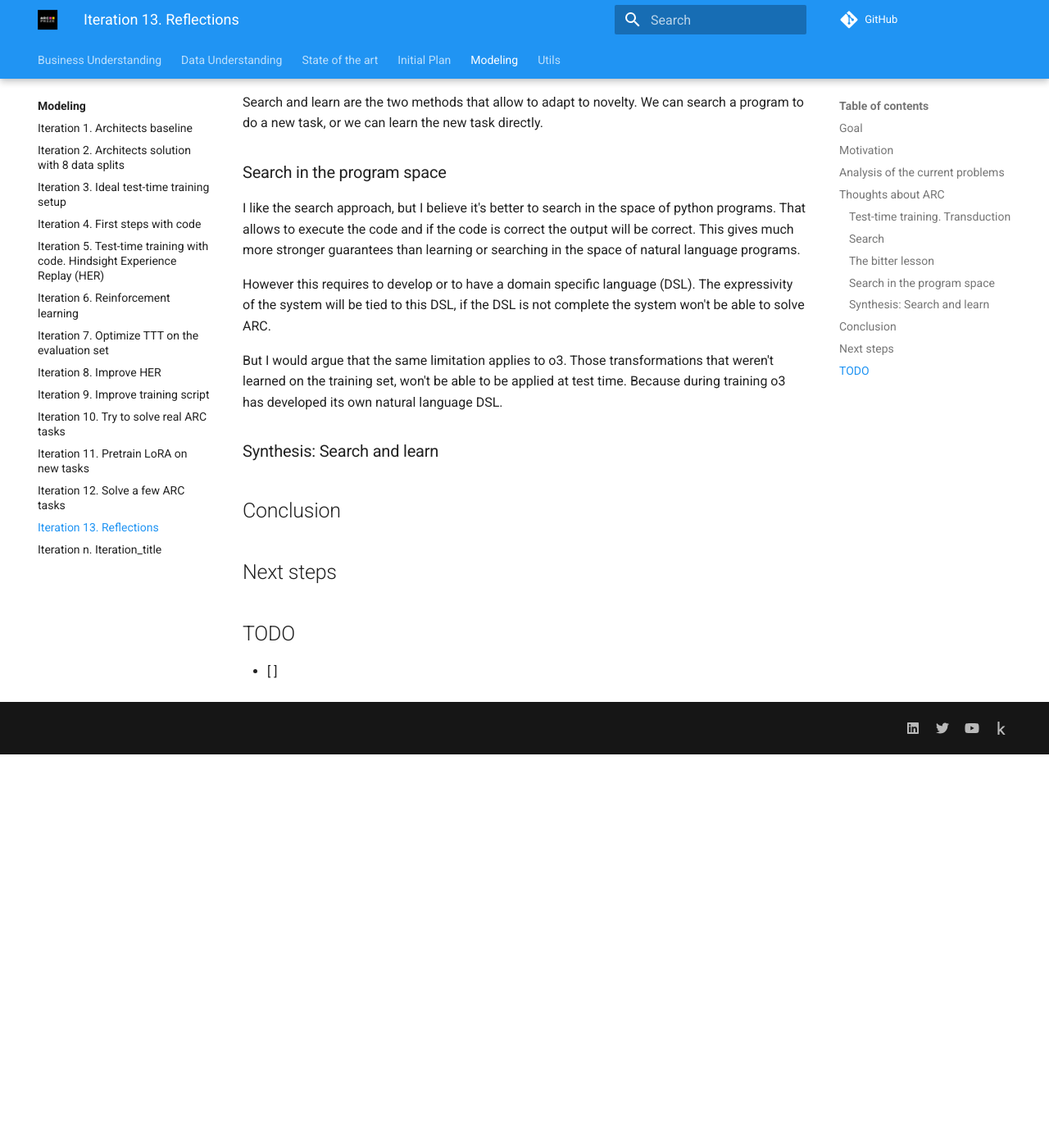
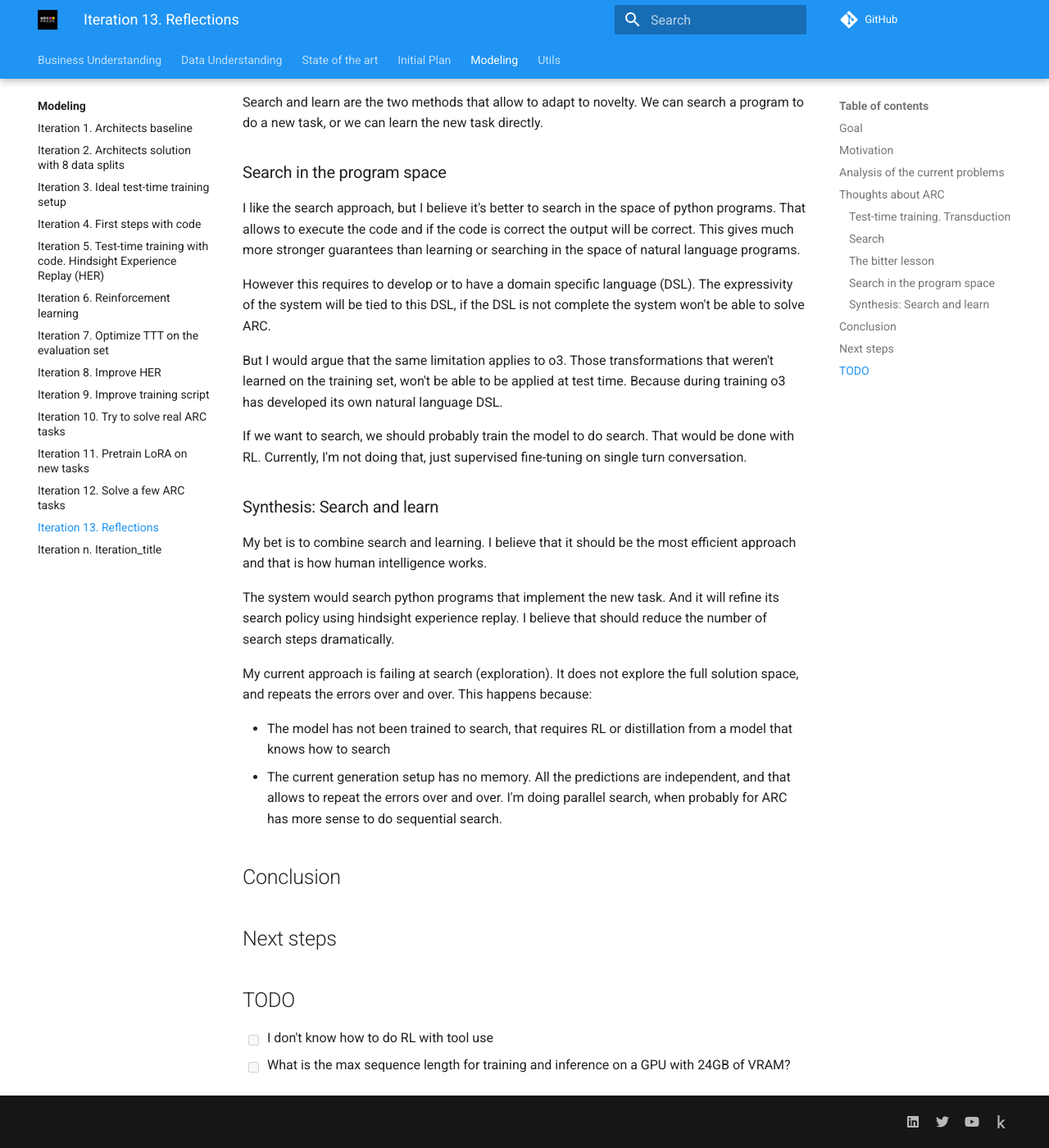
Before and after one commit to ironbar/arc25, an MkDocs documentation site: the page built from docs/modeling/Iteration_13_reflections.md, in a window 1280 px wide and 1400 px high, scrolled down 1600 px. Shown: the whole window at 82% size. Built offline with MkDocs 1.6.1 and Material for MkDocs 9.7.7, drawn with Linux system fonts in a browser that asks for light colours; comment, search, counter and statistics services are not loaded; before the commit the page ends 2520 px from its top, so only the background shows below that.

Commit message:
adding more thoughts

```diff
--- a/docs/modeling/Iteration_13_reflections.md
+++ b/docs/modeling/Iteration_13_reflections.md
@@ -78,7 +78,25 @@ But I would argue that the same limitation applies to o3. Those transformations
 on the training set, won't be able to be applied at test time. Because during training o3 has developed
 its own natural language DSL.
 
+If we want to search, we should probably train the model to do search. That would be done with RL.
+Currently, I'm not doing that, just supervised fine-tuning on single turn conversation.
+
 ### Synthesis: Search and learn
+
+My bet is to combine search and learning. I believe that it should be the most efficient approach and
+that is how human intelligence works.
+
+The system would search python programs that implement the new task. And it will refine its search
+policy using hindsight experience replay. I believe that should reduce the number of search steps dramatically.
+
+My current approach is failing at search (exploration). It does not explore the full solution space,
+and repeats the errors over and over. This happens because:
+
+- The model has not been trained to search, that requires RL or distillation from a model that knows
+  how to search
+- The current generation setup has no memory. All the predictions are independent, and that allows
+  to repeat the errors over and over. I'm doing parallel search, when probably for ARC has more
+  sense to do sequential search.
 
 ## Conclusion
 
@@ -86,4 +104,5 @@ its own natural language DSL.
 
 ## TODO
 
-- [ ]
+- [ ] I don't know how to do RL with tool use
+- [ ] What is the max sequence length for training and inference on a GPU with 24GB of VRAM?
```
